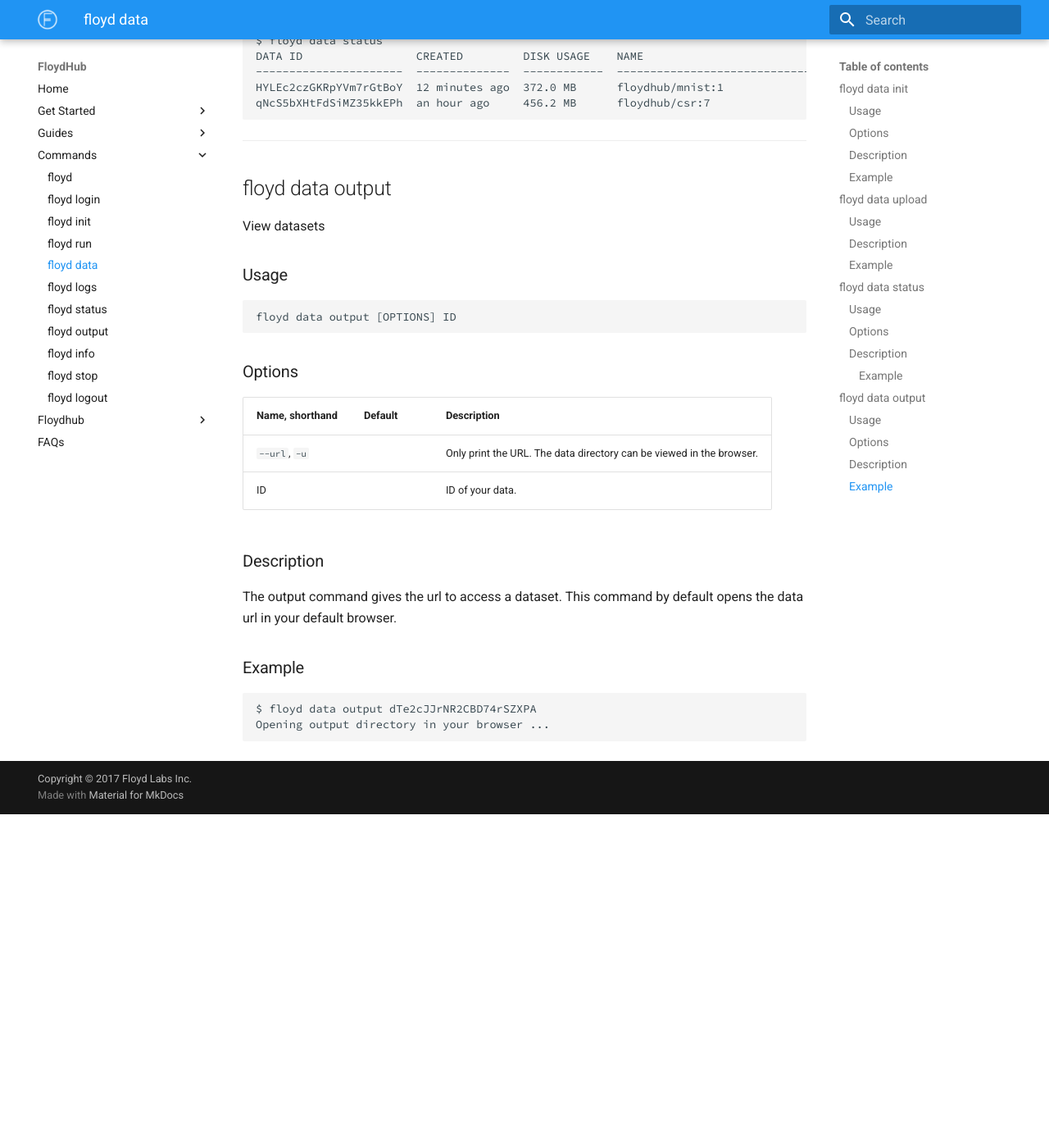
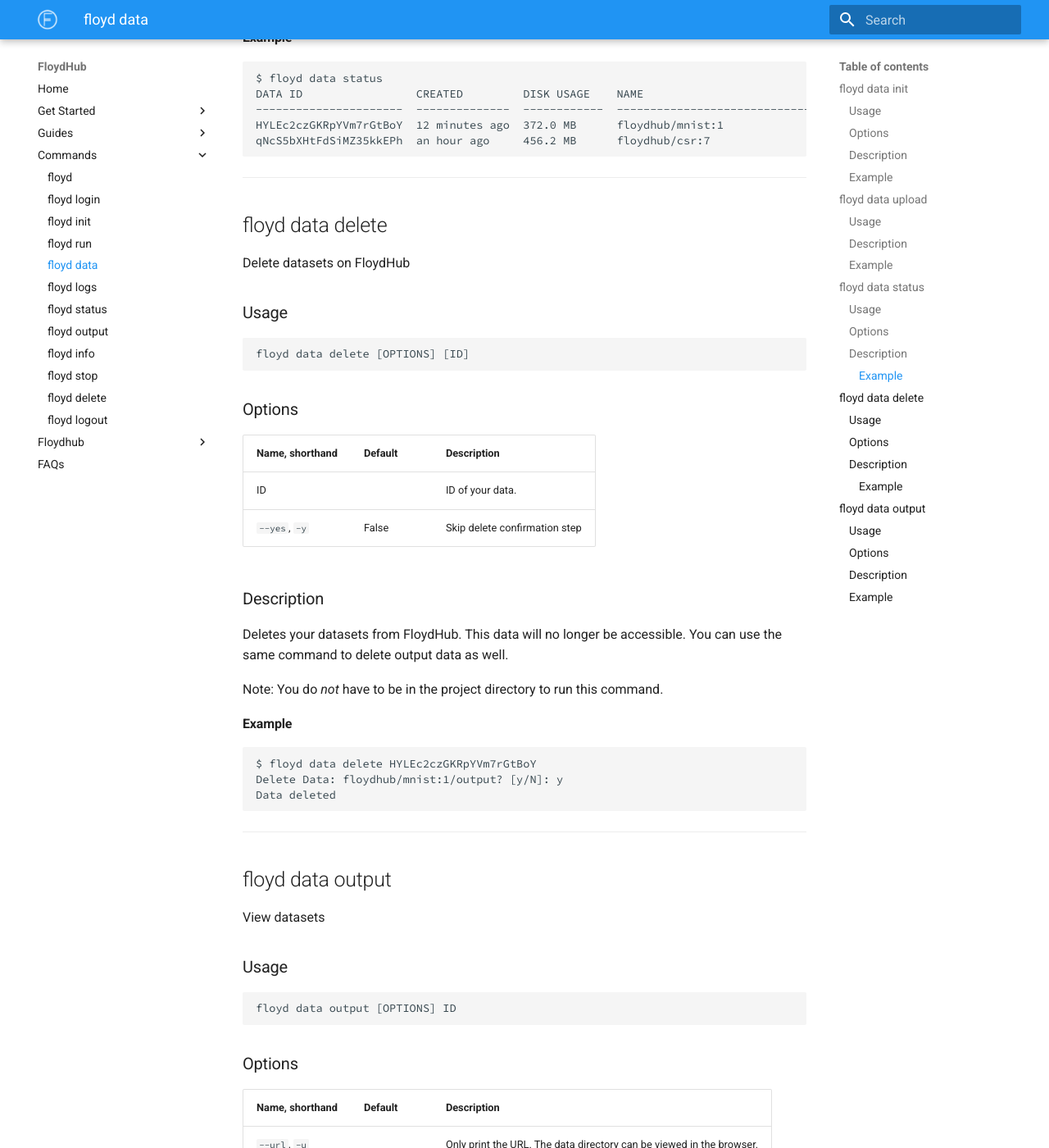
Before and after one commit to floydhub/floyd-docs, an MkDocs documentation site: the page built from docs/commands/data.md, in a window 1280 px wide and 1400 px high, scrolled down 2642 px. Shown: the whole window at 82% size. Built offline with MkDocs 1.6.1 and Material for MkDocs 9.7.7, drawn with Linux system fonts in a browser that asks for light colours; old or Windows-style settings are respelled for this version of MkDocs; before the commit the page ends 3635 px from its top, so only the background shows below that; some of the changed text lies outside the part shown.

Commit message:
Add documentation for delete

````diff
--- a/docs/commands/data.md
+++ b/docs/commands/data.md
@@ -6,6 +6,7 @@
 | floyd data init      | Initialize a new dataset |
 | floyd data upload    | Create a new dataset by uploading data |
 | floyd data status    | List all your datasets  |
+| floyd data delete    | Delete your dataset |
 | floyd data output    | View contents of a dataset |
 
 ## floyd data init
@@ -95,6 +96,37 @@
 
 ---------------------------------
 
+## floyd data delete
+
+Delete datasets on FloydHub
+
+### Usage
+```bash
+floyd data delete [OPTIONS] [ID]
+```
+
+### Options
+| Name, shorthand | Default | Description |
+| --------------- | ------- | ----------- |
+| ID |      | ID of your data. |
+| `--yes`, `-y` | False  | Skip delete confirmation step |
+
+### Description
+Deletes your datasets from FloydHub. This data will no longer
+be accessible. You can use the same command to delete output
+data as well.
+
+Note: You do *not* have to be in the project directory to run this command.
+
+#### Example
+```bash
+$ floyd data delete HYLEc2czGKRpYVm7rGtBoY
+Delete Data: floydhub/mnist:1/output? [y/N]: y
+Data deleted
+```
+
+---------------------------------
+
 ## floyd data output
 
 View datasets
--- a/mkdocs.yml
+++ b/mkdocs.yml
@@ -26,6 +26,7 @@
         - 'floyd output': commands/output.md
         - 'floyd info': commands/info.md
         - 'floyd stop': commands/stop.md
+        - 'floyd delete': commands/delete.md
         - 'floyd logout': commands/logout.md
     - Floydhub:
         - 'Privacy': floydhub/privacy.md
````
Also changed, not shown: docs/commands/delete.md (added, +26 -0 lines), docs/guides/jupyter.md (+2 -1 lines).
